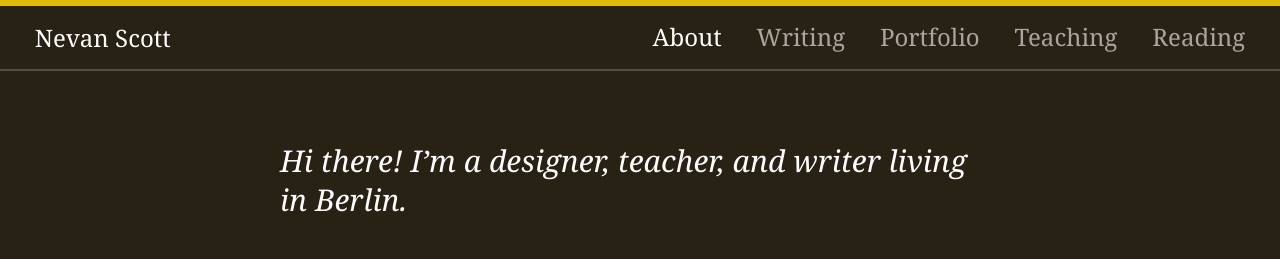
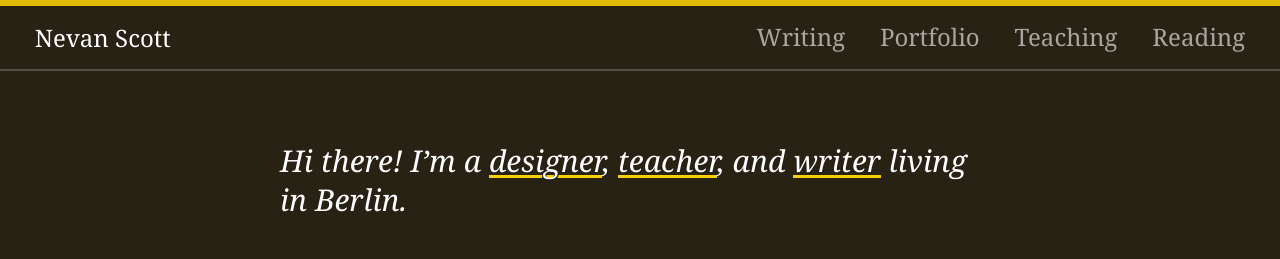
Before and after one commit to nevanscott/nevanscott.github.io, a Jekyll site: the page built from index.md, in a window 1280 px wide. Shown: the top 259 px of the page. Built offline with Jekyll 4.4.1, drawn with Linux system fonts in a browser that asks for light colours; part of the change alters nothing that is shown.

Commit message:
brings back some links to the intro

```diff
--- a/_includes/header.html
+++ b/_includes/header.html
@@ -1,7 +1,6 @@
 <header role="banner">
   <h1><a class="h-card" rel="me" href="{{ "/" | prepend: site.baseurl }}">Nevan Scott</a></h1>
   <nav role="navigation">
-    <a href="/" rel="home"{% if page.url == "/" %} class="active"{% endif %}>About</a>
     <a href="/writing/"{% if page.url == "/writing/" %} class="active"{% endif %}>Writing</a>
     <a href="/portfolio/"{% if page.url == "/portfolio/" %} class="active"{% endif %}>Portfolio</a>
     <a href="/teaching/"{% if page.url == "/teaching/" %} class="active"{% endif %}>Teaching</a>
--- a/index.md
+++ b/index.md
@@ -1,7 +1,7 @@
 ---
 ---
 
-<p class="lede" markdown="1">Hi there! I'm a designer, teacher, and writer living in Berlin.</p>
+<p class="lede" markdown="1">Hi there! I'm a [designer](/portfolio/), [teacher](/teaching/), and [writer](/writing/) living in Berlin.</p>
 
 I recently joined [Edenspiekermann](https://www.edenspiekermann.com), and I work with illustrators and editors at [Midnight Breakfast](http://midnightbreakfast.com/). Previously, I taught design at [General Assembly](http://generalassemb.ly/) in New York. Some of my previous work can be seen at [Cantilever](http://cantilever.co/work/).
 
```
